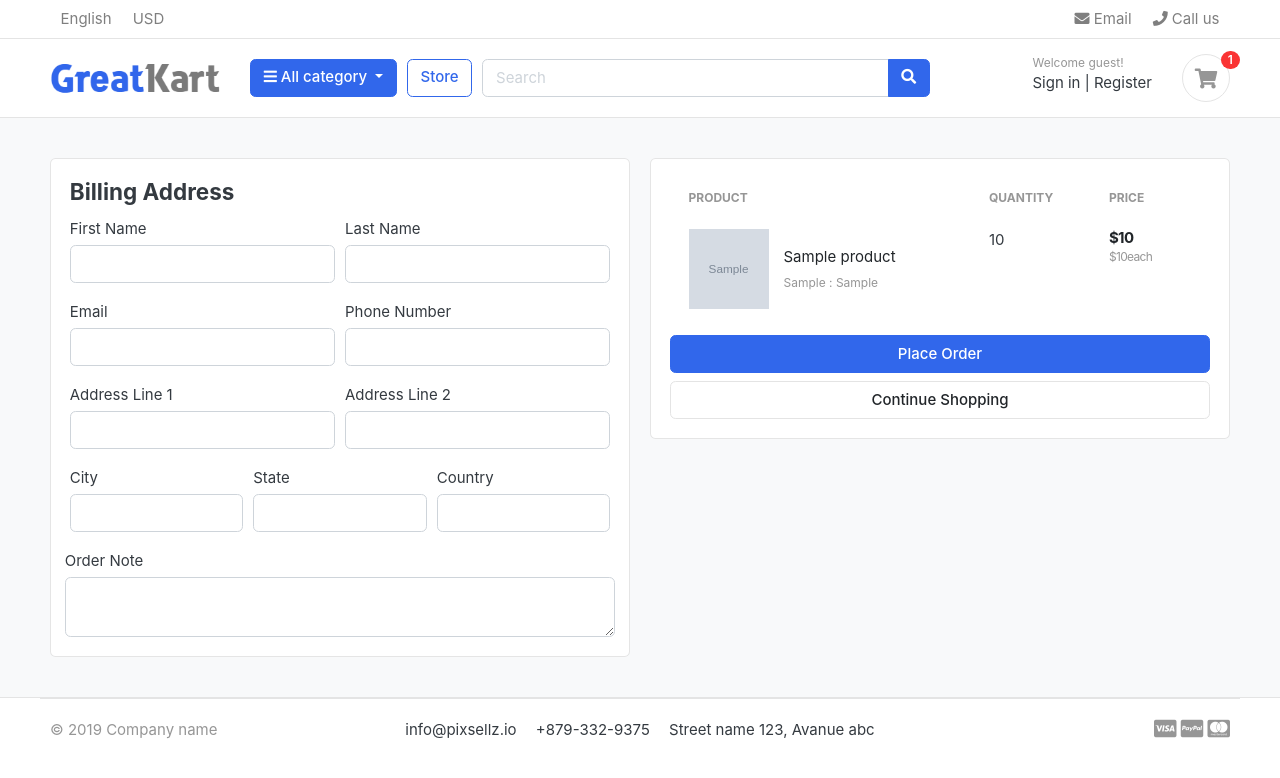
After one commit to SujitMoktan0/Ecommerce, a Django app: template templates/store/checkout.html in a window 1280 px wide. The commit adds this page. Shown: the top 778 px of the page. Run offline with Django 5.2, Linux system fonts and the light colour scheme; the template is opened without the code that fills it: most values are stand-ins (such as "Sample title", 1, 10 or a date in 2020); grey boxes marked "Sample" are stand-in pictures; some libraries are stand-ins or nearby versions; some web fonts are replaced.

Commit message:
Fourth Update

```diff
--- a/carts/context_processor.py
+++ b/carts/context_processor.py
@@ -8,7 +8,10 @@ def counter(request):
     else:
         try:
             cart = Cart.objects.filter(cart_id=_cart_id(request))
-            cart_items = CartItem.objects.all().filter(cart=cart[:1])
+            if request.user.is_authenticated:
+                cart_items = CartItem.objects.all().filter(user=request.user)
+            else:
+                cart_items = CartItem.objects.all().filter(cart=cart[:1])
             for cart_item in cart_items:
                 cart_count += cart_item.quantity
         except Cart.DoesNotExist:
--- a/carts/urls.py
+++ b/carts/urls.py
@@ -8,4 +8,6 @@ urlpatterns = [
     path('remove_cart/<int:product_id>/<int:cart_item_id>/', views.remove_cart, name='remove_cart'),
     path('remove_cart_item/<int:product_id>/<int:cart_item_id>/', views.remove_cart_item, name='remove_cart_item'),
 
+    path('checkout/', views.checkout, name='checkout'),
+
 ]
--- a/templates/store/cart.html
+++ b/templates/store/cart.html
@@ -99,7 +99,7 @@
 			<p class="text-center mb-3">
 				<img src="{% static './images/misc/payments.png'%}" height="26">
 			</p>
-			<a href="./place-order.html" class="btn btn-primary btn-block"> Checkout </a>
+			<a href="{% url 'checkout' %}" class="btn btn-primary btn-block"> Checkout </a>
 			<a href="{%url 'store' %}" class="btn btn-light btn-block">Continue Shopping</a>
 		</div> <!-- card-body.// -->
 		</div> <!-- card.// -->
--- /dev/null
+++ b/templates/store/checkout.html
@@ -0,0 +1,131 @@
+{% extends 'base.html' %}
+{% load static %}
+
+{% block content %}
+<section class="section-content padding-y bg">
+<div class="container">
+
+<!-- ============================ COMPONENT 1 ================================= -->
+
+<div class="row">
+	<aside class="col-lg-6">
+<div class="card">
+    <div class="card-body">
+        <h4 class="card-title">Billing Address</h4>
+        <form action="" method="post">
+            {% csrf_token %}
+            <div class="form-row">
+                <div class="col form-group">
+                    <label>First Name</label>
+                    <input type="text" name="first_name" class="form-control" required>
+                </div>
+                <div class="col form-group">
+                    <label>Last Name</label>
+                    <input type="text" name="last_name" class="form-control" required>
+                </div>
+            </div>
+            <div class="form-row">
+                <div class="col form-group">
+                    <label>Email</label>
+                    <input type="email" name="email" class="form-control" required>
+                </div>
+                <div class="col form-group">
+                    <label>Phone Number</label>
+                    <input type="text" name="phone" class="form-control" required>
+                </div>
+            </div>
+            <div class="form-row">
+                <div class="col form-group">
+                    <label>Address Line 1</label>
+                    <input type="text" name="address_line_1" class="form-control" required>
+                </div>
+                <div class="col form-group">
+                    <label>Address Line 2</label>
+                    <input type="text" name="address_line_2" class="form-control">
+                </div>
+            </div>
+            <div class="form-row">
+                <div class="col form-group">
+                    <label>City</label>
+                    <input type="text" name="city" class="form-control" required>
+                </div>
+                <div class="col form-group">
+                    <label>State</label>
+                    <input type="text" name="state" class="form-control" required>
+                </div>
+                <div class="col form-group">
+                    <label>Country</label>
+                    <input type="text" name="country" class="form-control" required>
+                </div>
+            </div>
+            <div class="form-row">
+                <label for="">Order Note</label>
+                <textarea name="order_note" rows="2" class="form-control"></textarea>
+            </div>
+
+    </div>
+</div> <!-- card.// -->
+
+	</aside> <!-- col.// -->
+	<aside class="col-lg-6">
+
+		<div class="card">
+		<div class="card-body">
+            <table class="table table-borderless table-shopping-cart">
+            <thead class="text-muted">
+            <tr class="small text-uppercase">
+              <th scope="col">Product</th>
+              <th scope="col" width="120">Quantity</th>
+              <th scope="col" width="120">Price</th>
+            </tr>
+            </thead>
+            <tbody>
+            {% for cart_item in cart_items%}
+            <tr>
+                <td>
+                    <figure class="itemside align-items-center">
+                        <div class="aside"><img src="{{ cart_item.product.image.url }}" class="img-sm"></div>
+                        <figcaption class="info">
+                            <a href="{{ cart_item.product.get_url }}" class="title text-dark">{{ cart_item.product.product_name }}</a>
+                            <p class="text-muted small">
+                                {% if cart_item.variations.all %}
+                                    {% for item in cart_item.variations.all %}
+                                        {{ item.variation_category | capfirst }} : {{ item.variation_value | capfirst }}<br>
+                                    {% endfor %}
+                                {% endif %}
+                            </p>
+                        </figcaption>
+                    </figure>
+                </td>
+                <td>
+                    <!-- col.// -->
+                    <label>{{ cart_item.quantity }}</label>
+                </td>
+                <td>
+                    <div class="price-wrap">
+                        <var class="price">${{ cart_item.sub_total }}</var>
+                        <small class="text-muted"> ${{ cart_item.product.price }}each </small>
+                    </div> <!-- price-wrap .// -->
+                </td>
+            </tr>
+            {% endfor %}
+            </tbody>
+            </table>
+            <button type="submit" name="submit" class="btn btn-primary btn-block">Place Order</button>
+			<a href="{%url 'store' %}" class="btn btn-light btn-block">Continue Shopping</a>
+            </form>
+		</div> <!-- card-body.// -->
+		</div> <!-- card.// -->
+
+</aside> <!-- col.// -->
+
+
+</div> <!-- row.// -->
+
+<!-- ============================ COMPONENT 1 END .// ================================= -->
+
+</div> <!-- container .//  -->
+</section>
+<!-- ========================= SECTION CONTENT END// ========================= -->
+
+{% endblock %}
```
Also changed, not shown: Ecom/settings.py (+14 -2 lines).
